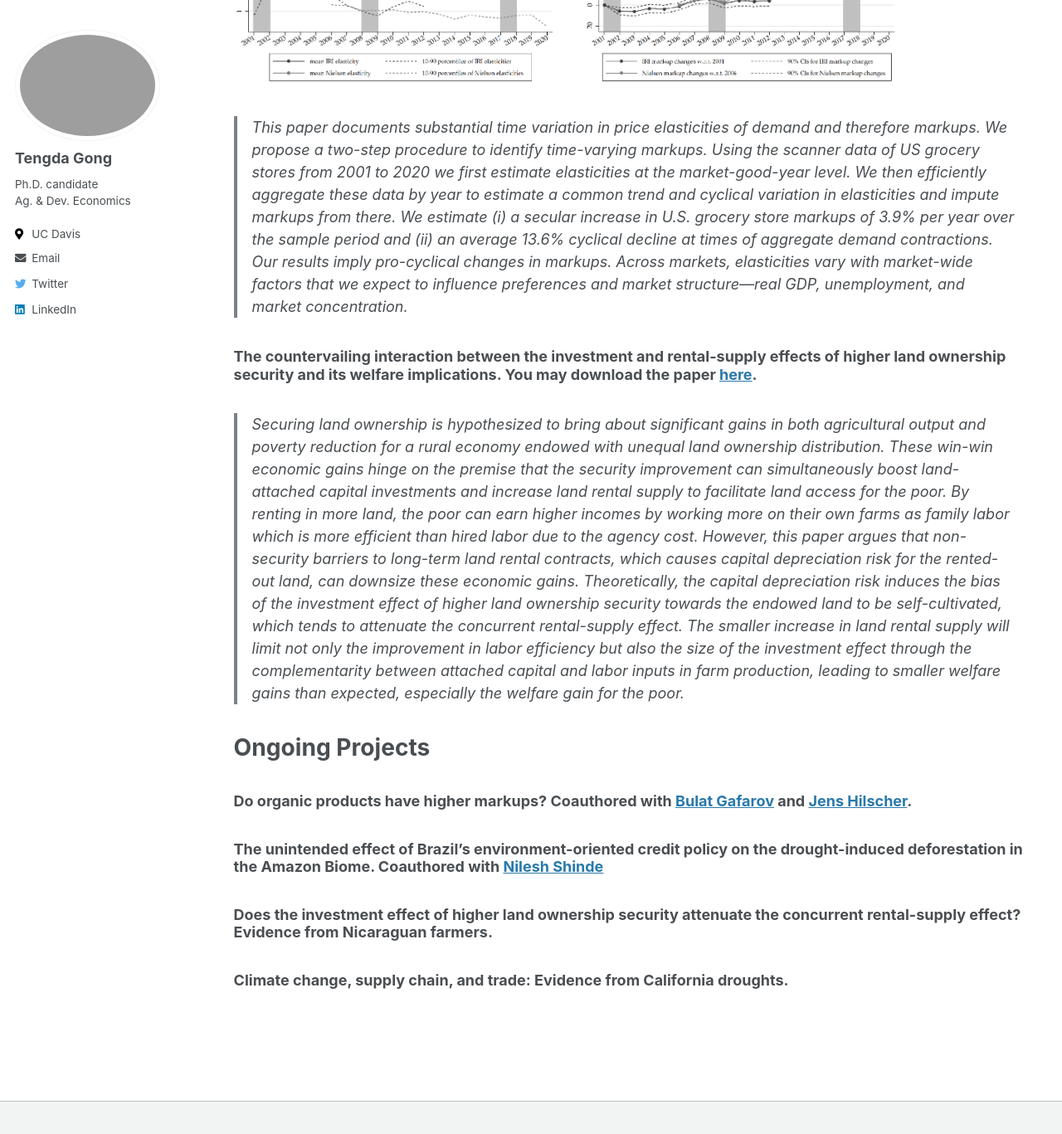
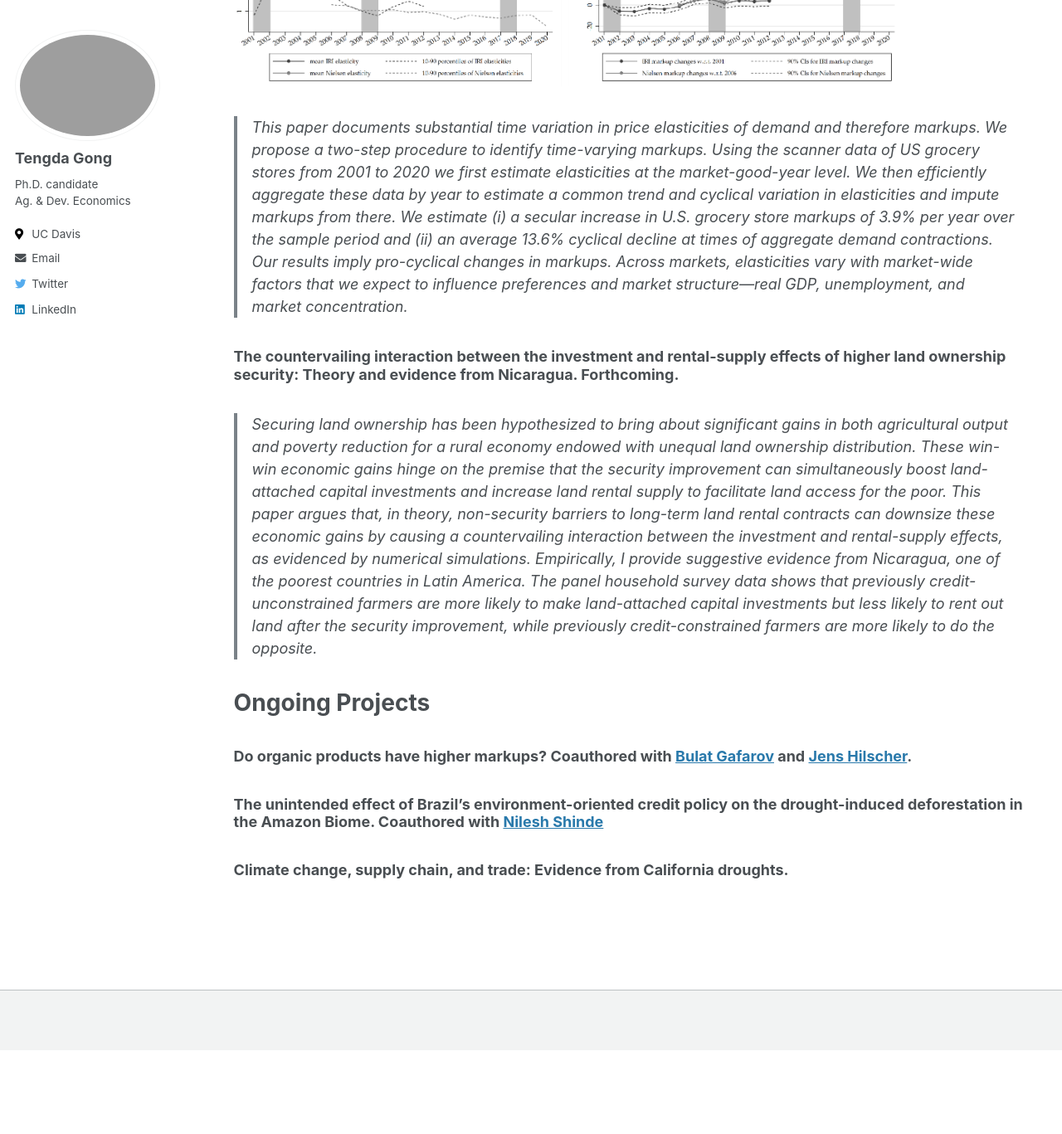
Before and after one commit to tendakung/tendakung.github.io, a Jekyll site: the page built from _pages/research.md, in a window 1280 px wide and 1400 px high, scrolled down 495 px. Shown: the top 1367 px of the window at 83% size. Built offline with Jekyll 4.4.1, drawn with Linux system fonts in a browser that asks for light colours; after the commit the page ends 1761 px from its top, so only the background shows below that.

Commit message:
Update research.md

```diff
--- a/_pages/research.md
+++ b/_pages/research.md
@@ -11,8 +11,8 @@ author_profile: true
 <img src='/images/research/JMP-webfigure.PNG' width='800'>
 > This paper documents substantial time variation in price elasticities of demand and therefore markups. We propose a two-step procedure to identify time-varying markups. Using the scanner data of US grocery stores from 2001 to 2020 we first estimate elasticities at the market-good-year level. We then efficiently aggregate these data by year to estimate a common trend and cyclical variation in elasticities and impute markups from there. We estimate (i) a secular increase in U.S. grocery store markups of 3.9% per year over the sample period and (ii) an average 13.6% cyclical decline at times of aggregate demand contractions. Our results imply pro-cyclical changes in markups. Across markets, elasticities vary with market-wide factors that we expect to influence preferences and market structure—real GDP, unemployment, and market concentration.
 
-### The countervailing interaction between the investment and rental-supply effects of higher land ownership security and its welfare implications. You may download the paper [here](/files/pdf/research/securitypaper.pdf).
-> Securing land ownership is hypothesized to bring about significant gains in both agricultural output and poverty reduction for a rural economy endowed with unequal land ownership distribution. These win-win economic gains hinge on the premise that the security improvement can simultaneously boost land-attached capital investments and increase land rental supply to facilitate land access for the poor. By renting in more land, the poor can earn higher incomes by working more on their own farms as family labor which is more efficient than hired labor due to the agency cost. However, this paper argues that non-security barriers to long-term land rental contracts, which causes capital depreciation risk for the rented-out land, can downsize these economic gains. Theoretically, the capital depreciation risk induces the bias of the investment effect of higher land ownership security towards the endowed land to be self-cultivated, which tends to attenuate the concurrent rental-supply effect. The smaller increase in land rental supply will limit not only the improvement in labor efficiency but also the size of the investment effect through the complementarity between attached capital and labor inputs in farm production, leading to smaller welfare gains than expected, especially the welfare gain for the poor.
+### The countervailing interaction between the investment and rental-supply effects of higher land ownership security: Theory and evidence from Nicaragua. Forthcoming.
+> Securing land ownership has been hypothesized to bring about significant gains in both agricultural output and poverty reduction for a rural economy endowed with unequal land ownership distribution. These win-win economic gains hinge on the premise that the security improvement can simultaneously boost land-attached capital investments and increase land rental supply to facilitate land access for the poor. This paper argues that, in theory, non-security barriers to long-term land rental contracts can downsize these economic gains by causing a countervailing interaction between the investment and rental-supply effects, as evidenced by numerical simulations. Empirically, I provide suggestive evidence from Nicaragua, one of the poorest countries in Latin America. The panel household survey data shows that previously credit-unconstrained farmers are more likely to make land-attached capital investments but less likely to rent out land after the security improvement, while previously credit-constrained farmers are more likely to do the opposite.
 
 
 # Ongoing Projects
@@ -21,6 +21,4 @@ author_profile: true
 
 ### The unintended effect of Brazil's environment-oriented credit policy on the drought-induced deforestation in the Amazon Biome. Coauthored with [Nilesh Shinde](https://sites.google.com/view/nshinde/home)
 
-### Does the investment effect of higher land ownership security attenuate the concurrent rental-supply effect? Evidence from Nicaraguan farmers.
-
 ### Climate change, supply chain, and trade: Evidence from California droughts.
```
